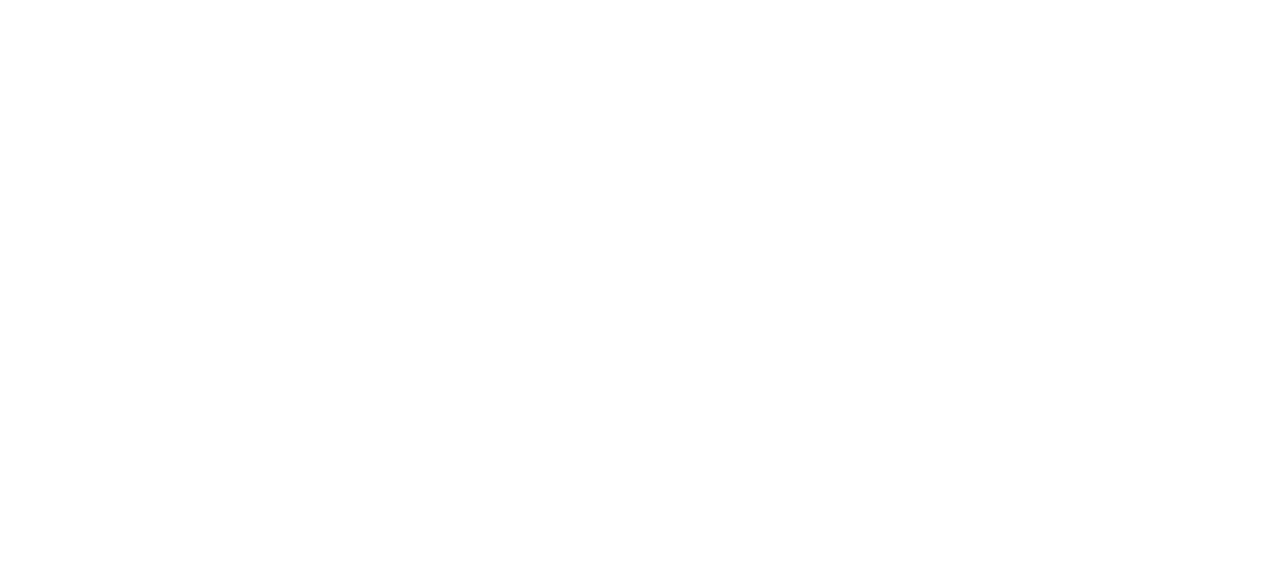
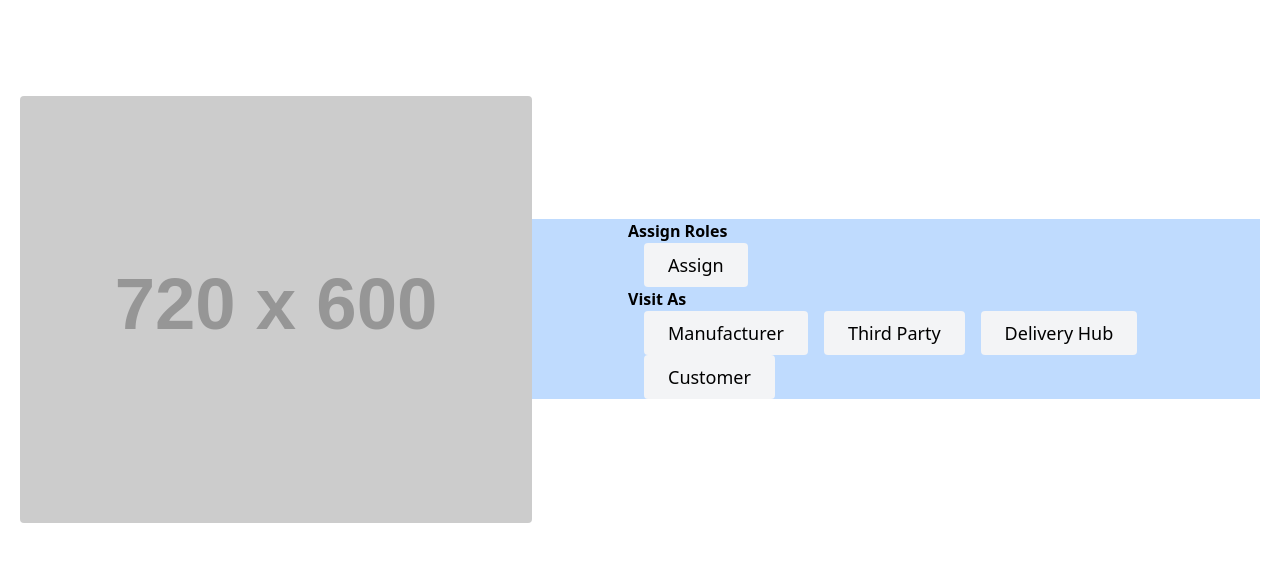
Before and after one commit to meetp90/DreamTeam_loc5.0, a React (Create React App) app in the folder client/: page /roles in a window 1280 px wide. Before the commit this address had no page. Shown: the top 562 px of the page. Built offline with nearby package versions, Linux system fonts and the light colour scheme.

Commit message:
added role admin

```diff
--- a/client/package.json
+++ b/client/package.json
@@ -8,6 +8,7 @@
     "@testing-library/user-event": "^13.5.0",
     "react": "^18.2.0",
     "react-dom": "^18.2.0",
+    "react-router-dom": "^6.9.0",
     "react-scripts": "5.0.1",
     "web-vitals": "^2.1.4"
   },
--- a/client/src/App.js
+++ b/client/src/App.js
@@ -1,15 +1,17 @@
 import Home from "./pages/Home";
 import { BrowserRouter, Routes, Route } from "react-router-dom";
 import RoleAdmin from "./pages/RoleAdmin";
+import Roles from "./pages/Roles";
 
 function App() {
   return (
-    <h1 className="text-xl font-bold underline">
+    <h1 className="">
       <BrowserRouter>
         {/* <Header /> */}
         <Routes>
           <Route exact path="/" element={<Home />} />
           <Route path="/roleAdmin" element={<RoleAdmin />} />
+          <Route path="/roles" element={<Roles />} />
           {/* <Route path="/products" element={<Products />} />
           <Route path="/contact" element={<Contact />} />
           <Route path="/singleproduct/:id" element={<SingleProduct />} />
--- /dev/null
+++ b/client/src/components/Button.js
@@ -0,0 +1,7 @@
+import React from "react";
+
+const Button = () => {
+  return <div></div>;
+};
+
+export default Button;
--- a/client/src/pages/RoleAdmin.js
+++ b/client/src/pages/RoleAdmin.js
@@ -4,175 +4,148 @@
 // import { useStyles } from "../components/Styles";
 
 function RoleAdmin(props) {
-  const accounts = props.accounts;
-  const supplyChainContract = props.supplyChainContract;
-  const { roles, setRoles } = useRole();
+  // const accounts = props.accounts;
+  // const supplyChainContract = props.supplyChainContract;
+  // const { roles, setRoles } = useRole();
 
-  // const classes = useStyles();
+  // // const classes = useStyles();
   const [manufacturerRole, setManufacturerRole] = React.useState("");
   const [thirdPartyRole, setThirdPartyRole] = React.useState("");
   const [deliveryHubRole, setDeliveryHubRole] = React.useState("");
   const [customerRole, setCustomerRole] = React.useState("");
-  const navItem = [];
+  // const navItem = [];
 
-  const handleAddManufacturerRole = async () => {
-    await setRoles({
-      ...roles,
-      manufacturer: manufacturerRole,
-    });
+  // const handleAddManufacturerRole = async () => {
+  //   await setRoles({
+  //     ...roles,
+  //     manufacturer: manufacturerRole,
+  //   });
 
-    localStorage.setItem("mRole", manufacturerRole);
-    await supplyChainContract.methods
-      .addManufacturerRole(manufacturerRole)
-      .send({ from: accounts[0], gas: 100000 })
-      .then(console.log);
+  //   localStorage.setItem("mRole", manufacturerRole);
+  //   await supplyChainContract.methods
+  //     .addManufacturerRole(manufacturerRole)
+  //     .send({ from: accounts[0], gas: 100000 })
+  //     .then(console.log);
 
-    setManufacturerRole("");
-  };
+  //   setManufacturerRole("");
+  // };
 
-  const handleAddThirdPartyRole = async () => {
-    await setRoles({
-      ...roles,
-      thirdparty: thirdPartyRole,
-    });
+  // const handleAddThirdPartyRole = async () => {
+  //   await setRoles({
+  //     ...roles,
+  //     thirdparty: thirdPartyRole,
+  //   });
 
-    localStorage.setItem("tpRole", thirdPartyRole);
-    await supplyChainContract.methods
-      .addThirdPartyRole(thirdPartyRole)
-      .send({ from: accounts[0], gas: 100000 })
-      .then(console.log);
+  //   localStorage.setItem("tpRole", thirdPartyRole);
+  //   await supplyChainContract.methods
+  //     .addThirdPartyRole(thirdPartyRole)
+  //     .send({ from: accounts[0], gas: 100000 })
+  //     .then(console.log);
 
-    setThirdPartyRole("");
-  };
+  //   setThirdPartyRole("");
+  // };
 
-  const handleAddDeliveryHubRole = async () => {
-    await setRoles({
-      ...roles,
-      deliveryhub: deliveryHubRole,
-    });
+  // const handleAddDeliveryHubRole = async () => {
+  //   await setRoles({
+  //     ...roles,
+  //     deliveryhub: deliveryHubRole,
+  //   });
 
-    localStorage.setItem("dhRole", deliveryHubRole);
-    await supplyChainContract.methods
-      .addDeliveryHubRole(deliveryHubRole)
-      .send({ from: accounts[0], gas: 100000 })
-      .then(console.log);
+  //   localStorage.setItem("dhRole", deliveryHubRole);
+  //   await supplyChainContract.methods
+  //     .addDeliveryHubRole(deliveryHubRole)
+  //     .send({ from: accounts[0], gas: 100000 })
+  //     .then(console.log);
 
-    setDeliveryHubRole("");
-  };
+  //   setDeliveryHubRole("");
+  // };
 
-  const handleAddCustomerRole = async () => {
-    await setRoles({
-      ...roles,
-      customer: customerRole,
-    });
+  // const handleAddCustomerRole = async () => {
+  //   await setRoles({
+  //     ...roles,
+  //     customer: customerRole,
+  //   });
 
-    localStorage.setItem("cRole", customerRole);
-    await supplyChainContract.methods
-      .addCustomerRole(customerRole)
-      .send({ from: accounts[0], gas: 100000 })
-      .then(console.log);
+  //   localStorage.setItem("cRole", customerRole);
+  //   await supplyChainContract.methods
+  //     .addCustomerRole(customerRole)
+  //     .send({ from: accounts[0], gas: 100000 })
+  //     .then(console.log);
 
-    setCustomerRole("");
-  };
+  //   setCustomerRole("");
+  // };
 
   return (
     <div>
-      Hi
       <div>
         <div className="">
           <h1 className="">Add Roles</h1>
-          {console.log(roles)}
+          {/* {console.log(roles)} */}
 
+          <form className="">
+            <div className="">
+              <input
+                id="manufacturerRole"
+                type="text"
+                placeholder="Enter Manufacturer Address"
+                // value={manufacturerRole}
+                onChange={(e) => console.log(e.target.value)}
+                className="border border-gray-700"
+              />
+              <button className="p-3 bg-gray-300" onClick={() => {}}>
+                Add Manufacturer
+              </button>
+            </div>
+          </form>
+          <form className="" autoComplete="off">
+            <div className="">
+              <input
+                id="manufacturerRole"
+                name="manufacturerRole"
+                type="text"
+                placeholder="Enter Third Party Address"
+                // value={manufacturerRole}
+                onChange={(e) => console.log(e.target.value)}
+                className="border border-gray-700"
+              />
+              <button type="button" onClick={() => {}}>
+                Add Third party
+              </button>
+            </div>
+          </form>
           <form className="" noValidate autoComplete="off">
             <div className="">
               <input
                 id="manufacturerRole"
-                label="Enter Manufacturer Address"
-                variant="outlined"
-                value={manufacturerRole}
-                onChange={(e) => setManufacturerRole(e.target.value)}
-                style={{ width: "70%" }}
+                type="text"
+                placeholder="Enter Delivery Hub Address"
+                // value={manufacturerRole}
+                onChange={(e) => console.log(e.target.value)}
+                className="border border-gray-700"
               />
-              <button
-                variant="contained"
-                color="primary"
-                onClick={handleAddManufacturerRole}
-                style={{ width: "30%", marginLeft: "10px" }}
-              >
-                Add Manufacturer
-              </button>
+              <button onClick={() => {}}>Add Delivery Hub</button>
             </div>
           </form>
-
           <form className="" noValidate autoComplete="off">
             <div className="">
               <input
-                id="thirdPartyRole"
-                label="Enter Third Party Address "
-                variant="outlined"
-                value={thirdPartyRole}
-                onChange={(e) => setThirdPartyRole(e.target.value)}
-                style={{ width: "70%" }}
+                id="manufacturerRole"
+                type="text"
+                placeholder="Enter Customer Address"
+                // value={manufacturerRole}
+                onChange={(e) => console.log(e.target.value)}
+                className="border border-gray-700"
               />
-              <button
-                variant="contained"
-                color="primary"
-                onClick={handleAddThirdPartyRole}
-                style={{ width: "30%", marginLeft: "10px" }}
-              >
-                Add third party
-              </button>
-            </div>
-          </form>
-
-          <form className="" noValidate autoComplete="off">
-            <div className="">
-              <input
-                id="deliveryHubRole"
-                label="Enter Delivery Hub Address"
-                variant="outlined"
-                value={deliveryHubRole}
-                onChange={(e) => setDeliveryHubRole(e.target.value)}
-                style={{ width: "70%" }}
-              />
-              <button
-                variant="contained"
-                color="primary"
-                onClick={handleAddDeliveryHubRole}
-                style={{ width: "30%", marginLeft: "10px" }}
-              >
-                add delivery hub
-              </button>
-            </div>
-          </form>
-
-          <form className="" noValidate autoComplete="off">
-            <div className="">
-              <input
-                id="customerRole"
-                label=" Enter Customer Address"
-                variant="outlined"
-                value={customerRole}
-                onChange={(e) => setCustomerRole(e.target.value)}
-                style={{ width: "70%" }}
-              />
-              <button
-                variant="contained"
-                color="primary"
-                onClick={handleAddCustomerRole}
-                style={{ width: "30%", marginLeft: "10px" }}
-              >
-                add customer
-              </button>
+              <button onClick={() => {}}>Add Customer</button>
             </div>
           </form>
         </div>
-        <div className="">
+        {/* <div className="">
           <h1 className="">Local Accounts</h1>
           {accounts.slice(1).map((acc) => (
             <h3 className="">{acc}</h3>
           ))}
-        </div>
+        </div> */}
       </div>
       {/* <ResponsiveDrawer navItems={navItem}>
         <div className={classes.FormWrap}>
--- /dev/null
+++ b/client/src/pages/Roles.js
@@ -0,0 +1,53 @@
+import React from "react";
+import { Link } from "react-router-dom";
+
+const Roles = () => {
+  return (
+    <div>
+      <section className="">
+        <div className="container mx-auto flex px-5 py-24 md:flex-row flex-col items-center">
+          <div className="lg:max-w-lg lg:w-full md:w-1/2 w-5/6 mb-10 md:mb-0">
+            <img
+              className="object-cover object-center rounded"
+              alt="hero"
+              src="https://dummyimage.com/720x600"
+            />
+          </div>
+          <div className="bg-blue-200 lg:flex-grow md:w-1/2 lg:pl-24 md:pl-16 flex flex-col md:items-start md:text-left items-center text-center">
+            <h1 className="font-bold">Assign Roles</h1>
+            <Link to="/roleAdmin">
+              <button class="ml-4 inline-flex  bg-gray-100 border-0 py-2 px-6 focus:outline-none hover:bg-gray-200 rounded text-lg">
+                Assign
+              </button>
+            </Link>
+            <h1 className="font-bold">Visit As</h1>
+            <div className="">
+              <Link to="/manufacturer/manufacture">
+                <button class="ml-4 inline-flex bg-gray-100 border-0 py-2 px-6 focus:outline-none hover:bg-gray-200 rounded text-lg">
+                  Manufacturer
+                </button>
+              </Link>
+              <Link to="/ThirdParty/allProducts">
+                <button class="ml-4 inline-flex bg-gray-100 border-0 py-2 px-6 focus:outline-none hover:bg-gray-200 rounded text-lg">
+                  Third Party
+                </button>
+              </Link>
+              <Link to="/DeliveryHub/receive">
+                <button class="ml-4 inline-flex  bg-gray-100 border-0 py-2 px-6 focus:outline-none hover:bg-gray-200 rounded text-lg">
+                  Delivery Hub
+                </button>
+              </Link>
+              <Link to="/Customer/buy">
+                <button class="ml-4 inline-flex bg-gray-100 border-0 py-2 px-6 focus:outline-none hover:bg-gray-200 rounded text-lg">
+                  Customer
+                </button>
+              </Link>
+            </div>
+          </div>
+        </div>
+      </section>
+    </div>
+  );
+};
+
+export default Roles;
```
Also changed, not shown: 1 other file (tests, documents, lock files or other folders).
